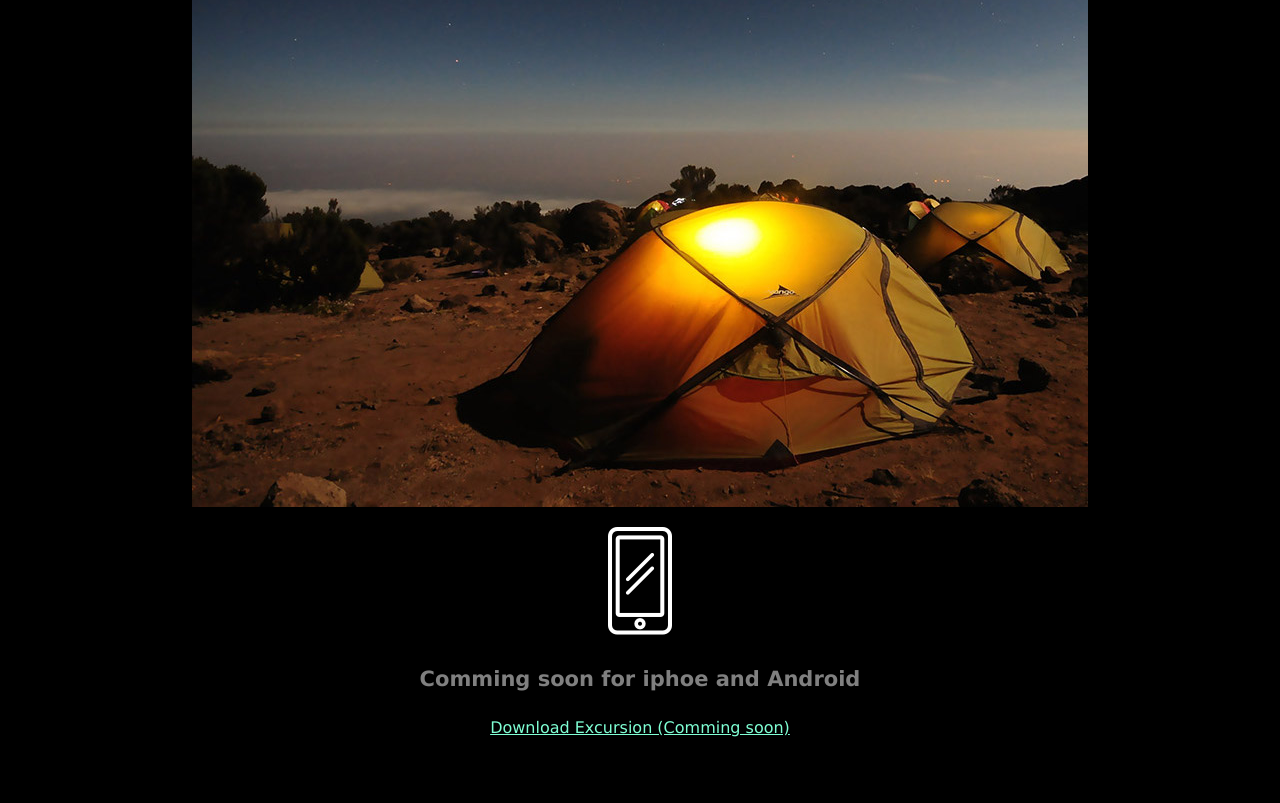
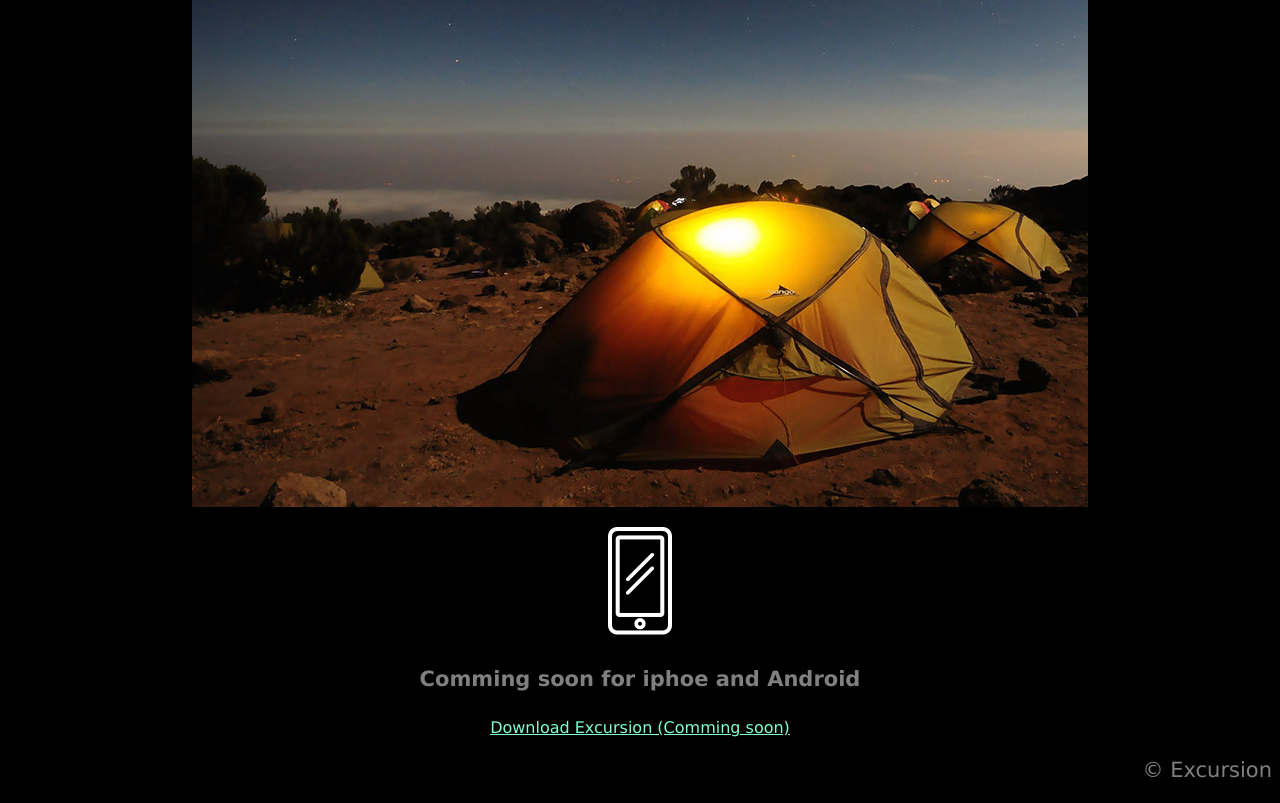
Before and after one commit to surbhi8142/Excursion, a plain HTML site: page index.html in a window 1280 px wide. Shown: the part 505-1308 px from the top of the page. Before the commit the page ends 1258 px from the top, so only its background shows below. Drawn offline with Linux system fonts and the light colour scheme.

Commit message:
final push

```diff
--- a/index.html
+++ b/index.html
@@ -28,5 +28,6 @@
             Comming soon for iphoe and Android
         </h4>
         <p><a class="link--cta" href="#">Download Excursion (Comming soon)</a></p>
+        <p class="footer--copyright">&copy Excursion</p>
     </body>
 </html>
--- a/resources/css/style.css
+++ b/resources/css/style.css
@@ -24,3 +24,9 @@ body{
     font-size: 16px;
     color: aquamarine;
 }
+  /* FOOTER */
+  .footer--copyright{
+      font-size: 21PX;
+      color: grey;
+      text-align: right;
+}
```
